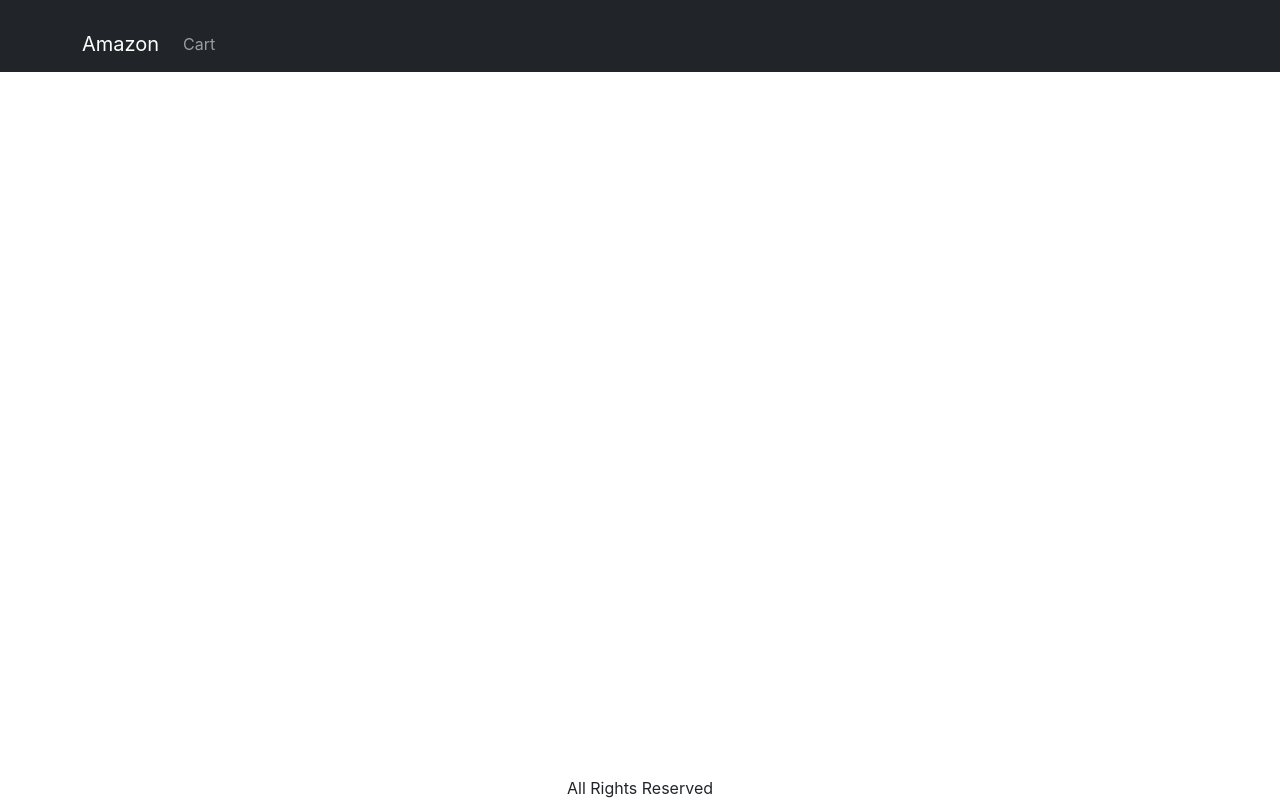
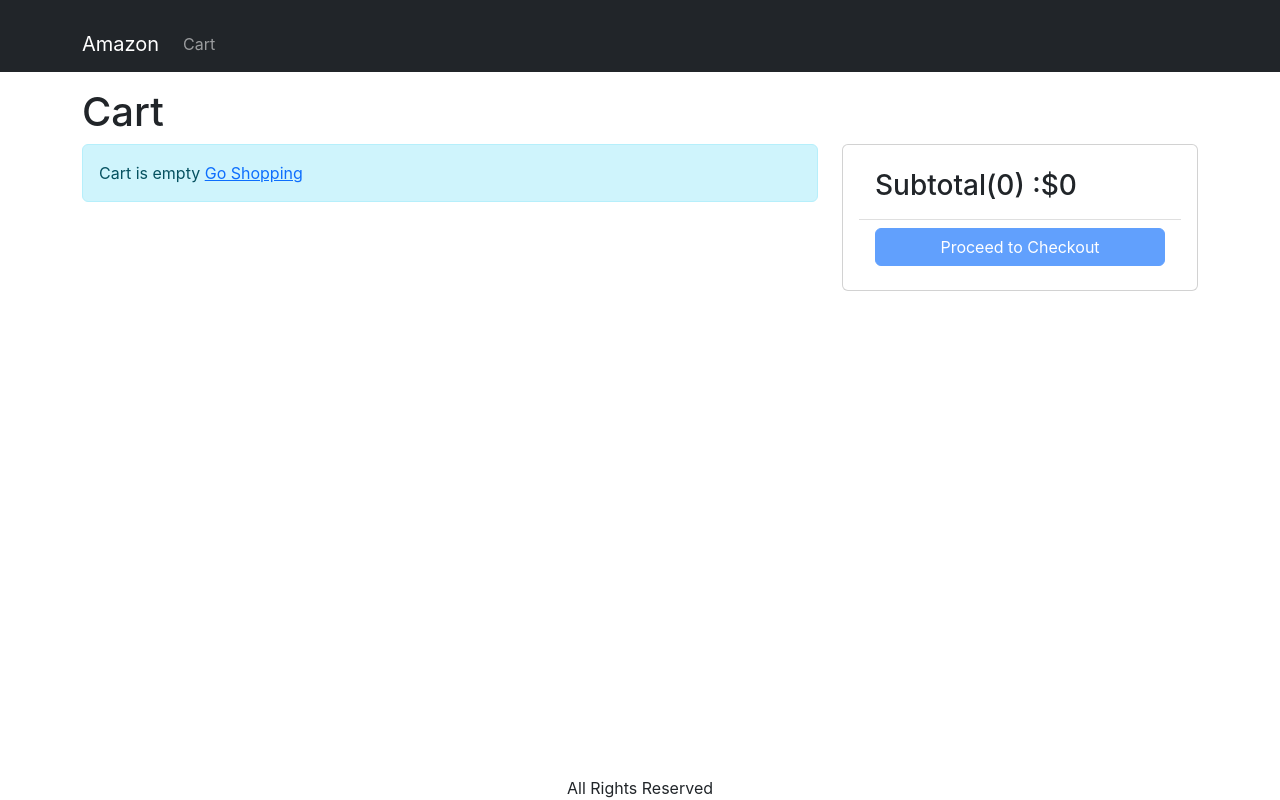
Before and after one commit to Athulsudhakaran4736/Amazoon, a React (Create React App) app in the folder frontend/: page /cart in a window 1280 px wide. Built offline with nearby package versions, Linux system fonts and the light colour scheme.

Commit message:
commit-9

```diff
--- a/frontend/src/App.js
+++ b/frontend/src/App.js
@@ -11,6 +11,7 @@
 import Badge from 'react-bootstrap/esm/Badge';
 import { useContext } from 'react';
 import { Store } from './Store';
+import CartScreen from './Screen/CartScreen';
 
 function App() {
   const { state } = useContext(Store);
@@ -41,6 +42,7 @@
           <Container>
             <Routes>
               <Route path="/" element={<HomeScreen />} />
+              <Route path="/cart" element={<CartScreen />} />
               <Route path="/products/:slug" element={<ProductScreen />} />
             </Routes>
           </Container>
--- /dev/null
+++ b/frontend/src/Screen/CartScreen.js
@@ -0,0 +1,123 @@
+import { useContext } from 'react';
+import { Helmet } from 'react-helmet-async';
+import { Store } from '../Store';
+import Row from 'react-bootstrap/Row';
+import Col from 'react-bootstrap/Col';
+import ListGroup from 'react-bootstrap/ListGroup';
+import MessagePage from '../components/MessagePage';
+import { Link } from 'react-router-dom';
+import Button from 'react-bootstrap/Button';
+import Card from 'react-bootstrap/Card';
+import axios from 'axios';
+
+export default function CartScreen() {
+  const { state, dispatch: ctxdispatch } = useContext(Store);
+  const {
+    cart: { cartItems },
+  } = state;
+
+  const onItemHandler = async (item, quantity) => {
+    const { data } = await axios.get(`/api/products/${item._id}`);
+    if (data.countInstock < quantity) {
+      window.alert('Out of stock');
+      return;
+    }
+    ctxdispatch({
+      type: 'CART_ADD_ITEMS',
+      payload: { ...item, quantity },
+    });
+  };
+  const removeHandler = async (item) => {
+    ctxdispatch({
+      type: 'CART_REMOVE_ITEMS',
+      payload: item,
+    });
+  };
+  return (
+    <div>
+      <Helmet>
+        <title>Shopping Cart</title>
+      </Helmet>
+      <h1>Cart</h1>
+      <Row>
+        <Col md={8}>
+          {cartItems.length === 0 ? (
+            <MessagePage>
+              Cart is empty <Link to="/">Go Shopping</Link>
+            </MessagePage>
+          ) : (
+            <ListGroup>
+              {cartItems.map((item) => (
+                <ListGroup.Item key={item._id}>
+                  <Row className="align-items-center">
+                    <Col md={4}>
+                      <img
+                        src={item.Image}
+                        alt={item.name}
+                        className="img-fluid rounded img-thumbnail"
+                      ></img>
+                      {''}
+                      <Link to={`/product/${item.slug}`}>{item.name}</Link>
+                    </Col>
+                    <Col md={3}>
+                      <Button
+                        variant="light"
+                        disabled={item.quantity === 1}
+                        onClick={() => onItemHandler(item, item.quantity - 1)}
+                      >
+                        <i className="fa fa-minus-circle"></i>
+                      </Button>
+                      <span>{item.quantity}</span>
+                      <Button
+                        variant="light"
+                        disabled={item.quantity === item.countInstock}
+                        onClick={() => onItemHandler(item, item.quantity + 1)}
+                      >
+                        <i className="fa fa-plus-circle"></i>
+                      </Button>
+                    </Col>
+                    <Col md={3}>{item.price}</Col>
+                    <Col md={2}>
+                      <Button
+                        onClick={() => removeHandler(item)}
+                        variant="light"
+                      >
+                        <i className="fa fa-trash"></i>
+                      </Button>
+                    </Col>
+                  </Row>
+                </ListGroup.Item>
+              ))}
+            </ListGroup>
+          )}
+        </Col>
+        <Col md={4}>
+          <Card>
+            <Card.Body>
+              <ListGroup variant="flush">
+                <ListGroup.Item>
+                  <h3>
+                    Subtotal({cartItems.reduce((a, c) => a + c.quantity, 0)}) :
+                    {''}$
+                    {cartItems.reduce((a, c) => a + c.quantity * c.price, 0)}
+                  </h3>
+                </ListGroup.Item>
+                <ListGroup.Item>
+                  <div className="d-grid">
+                    <Button
+                      type="button"
+                      variant="primary"
+                      disabled={cartItems.length === 0}
+                    >
+                      Proceed to Checkout
+                    </Button>
+                  </div>
+                </ListGroup.Item>
+              </ListGroup>
+            </Card.Body>
+          </Card>
+        </Col>
+      </Row>
+    </div>
+  );
+}
--- a/frontend/src/Screen/ProductScreen.js
+++ b/frontend/src/Screen/ProductScreen.js
@@ -1,4 +1,4 @@
-import { useParams } from 'react-router-dom';
+import { useNavigate, useParams } from 'react-router-dom';
 import { useContext, useReducer } from 'react';
 import { useEffect } from 'react';
 import axios from 'axios';
@@ -27,6 +27,7 @@
   }
 };
 function ProductScreen() {
+  let navigate = useNavigate();
   let { slug } = useParams();
   const [{ product, loading, error }, dispatch] = useReducer(reducer, {
     product: [],
@@ -52,14 +53,14 @@
     const quantity = existItem ? existItem.quantity + 1 : 1;
     const { data } = await axios.get(`/api/products/${product._id}`);
     if (data.countInstock < quantity) {
-      window.alert('not found');
+      window.alert('Out of stock');
       return;
     }
-
     ctxdispatch({
       type: 'CART_ADD_ITEMS',
       payload: { ...product, quantity },
     });
+    navigate('/cart');
   };
   return loading ? (
     <div>
@@ -89,7 +90,7 @@
                 numRev={product.numReviews}
               ></Rating>
             </ListGroup.Item>
-            <ListGroup.Item>Price{product.price}</ListGroup.Item>
+            <ListGroup.Item>Price ${product.price}</ListGroup.Item>
             <ListGroup.Item>
               Description: <p>{product.description}</p>
             </ListGroup.Item>
@@ -102,7 +103,7 @@
                 <ListGroup.Item>
                   <Row>
                     <Col>Price</Col>
-                    <Col>{product.price}</Col>
+                    <Col>${product.price}</Col>
                   </Row>
                 </ListGroup.Item>
                 <ListGroup.Item>
--- a/frontend/src/Store.js
+++ b/frontend/src/Store.js
@@ -26,7 +26,15 @@
           cartItems,
         },
       };
-
+    case 'CART_REMOVE_ITEMS': {
+      const cartItems = state.cart.cartItems.filter(
+        (item) => item._id !== action.payload._id
+      );
+      return {
+        ...state,
+        cart: { ...state.cart, cartItems },
+      };
+    }
     default:
       return state;
   }
--- a/frontend/src/components/Product.js
+++ b/frontend/src/components/Product.js
@@ -15,7 +15,7 @@
           <Card.Title> {product.name}</Card.Title>
         </Link>
         <Rating rating={product.rating} numRev={product.numReviews} />
-        <Card.Text>{product.price}</Card.Text>
+        <Card.Text>${product.price}</Card.Text>
         <Button>Add to cart</Button>
       </Card.Body>
     </Card>
--- a/frontend/src/index.css
+++ b/frontend/src/index.css
@@ -48,3 +48,6 @@
 .img-large{
   max-width: 100%;
 }
+.img-thumbnail{
+  height:80px;
+}
```
Also changed, not shown: 1 other file (tests, documents, lock files or other folders).
